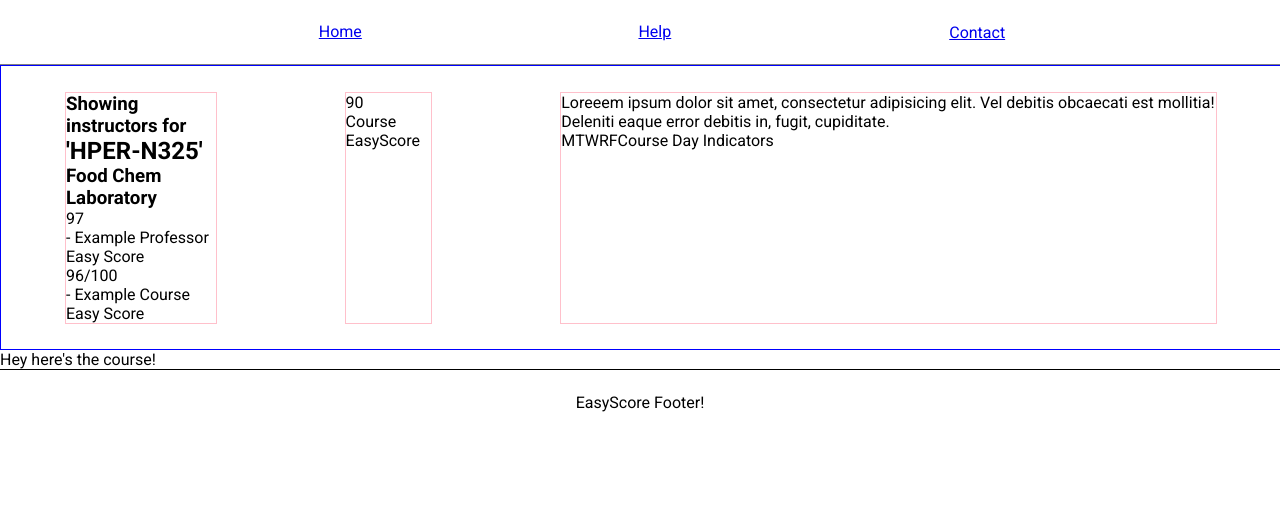
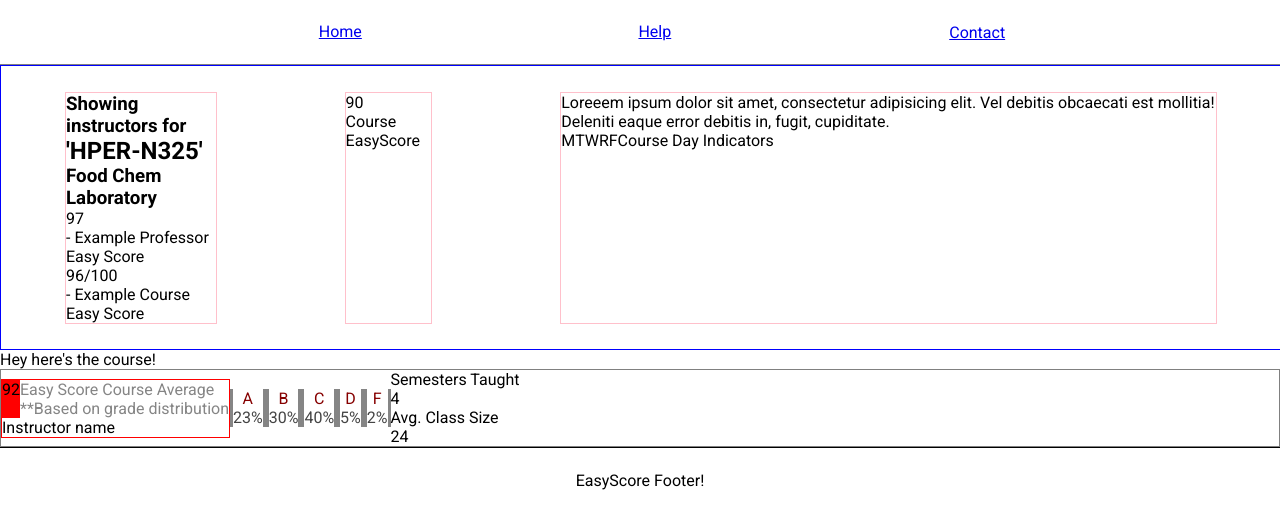
Before and after one commit to s-munro/easyscore, a React (Create React App) app in the folder the-easy-score/: page /courses/1 in a window 1280 px wide. Shown: the top 528 px of the page. Built offline with nearby package versions, Linux system fonts and the light colour scheme; no server answers.

Commit message:
instructor card setup

```diff
--- a/the-easy-score/src/screens/coursepage/components/ProfessorCard.js
+++ b/the-easy-score/src/screens/coursepage/components/ProfessorCard.js
@@ -1,9 +1,57 @@
 import React from "react";
+import "../styles.css";
+
 const ProfessorCard = (props) => {
   console.log("professorcard course: ", props.course);
   return (
-    <div>
-      <div></div>
+    <div className="professor-card">
+      {/* LEFT PORTION OF PROFESSOR CARD  */}
+      <div className="professor-card-left-third-container">
+        <div className="professor-card-left-third-top-portion">
+          <div className="professor-card-easy-score">92</div>
+          <div className="left-third-info-text-container">
+            <div className="explanation">Easy Score Course Average</div>
+            <div className="explanation">**Based on grade distribution</div>
+          </div>
+        </div>
+        <div className="professor-card-professor-name">Instructor name</div>
+      </div>
+
+      {/* CENTRAL PORTION OF PROFESSOR CARD */}
+      <div className="professor-card-center-container">
+        <div className="professor-card-grade-percentage-container">
+          <div className="grade-percentage-grade-letter">A</div>
+          <div className="grade-percentage-grade-percentage">23%</div>
+        </div>
+        <div className="professor-card-grade-percentage-container">
+          <div className="grade-percentage-grade-letter">B</div>
+          <div className="grade-percentage-grade-percentage">30%</div>
+        </div>
+        <div className="professor-card-grade-percentage-container">
+          <div className="grade-percentage-grade-letter">C</div>
+          <div className="grade-percentage-grade-percentage">40%</div>
+        </div>
+        <div className="professor-card-grade-percentage-container">
+          <div className="grade-percentage-grade-letter">D</div>
+          <div className="grade-percentage-grade-percentage">5%</div>
+        </div>
+        <div className="professor-card-grade-percentage-container">
+          <div className="grade-percentage-grade-letter">F</div>
+          <div className="grade-percentage-grade-percentage">2%</div>
+        </div>
+      </div>
+
+      {/* RIGHT PORTION OF PROFESSOR CARD */}
+      <div className="professor-card-right-third-container">
+        <div className="card-right-third-top-half">
+          <div className="card-semesters-taught-title">Semesters Taught</div>
+          <div className="card-semesters-taught-number">4</div>
+        </div>
+        <div className="card-right-third-bottom-half">
+          <div className="card-class-size-title">Avg. Class Size</div>
+          <div className="card-class-size-number">24</div>
+        </div>
+      </div>
     </div>
   );
 };
--- /dev/null
+++ b/the-easy-score/src/screens/coursepage/styles.css
@@ -0,0 +1,53 @@
+/**************  PROFESSOR CARD STYLES ****************/
+.professor-card {
+  display: flex;
+  align-items: center;
+  border: 1px solid gray;
+}
+/**** LEFT THIRD ****/
+.professor-card-left-third-container {
+  display: flex;
+  flex-direction: column;
+  border: 1px solid red;
+}
+
+.professor-card-left-third-top-portion {
+  display: flex;
+}
+
+.professor-card-easy-score {
+  background-color: red;
+}
+
+.explanation {
+  color: rgb(133, 133, 133);
+}
+
+.professor-card-professor-name {
+  /* text */
+  color: black;
+}
+
+/**** CENTER THIRD ****/
+.professor-card-center-container {
+  display: flex;
+}
+
+.professor-card-grade-percentage-container {
+  border-left: 3px solid rgb(133, 133, 133);
+  border-right: 3px solid rgb(133, 133, 133);
+  display: flex;
+  flex-direction: column;
+  justify-content: center;
+  align-items: center;
+}
+
+.grade-percentage-grade-letter {
+  color: rgb(134, 0, 0);
+}
+
+.grade-percentage-grade-percentage {
+  color: rgb(68, 68, 68);
+}
+
+/**** RIGHT THIRD ****/
```
